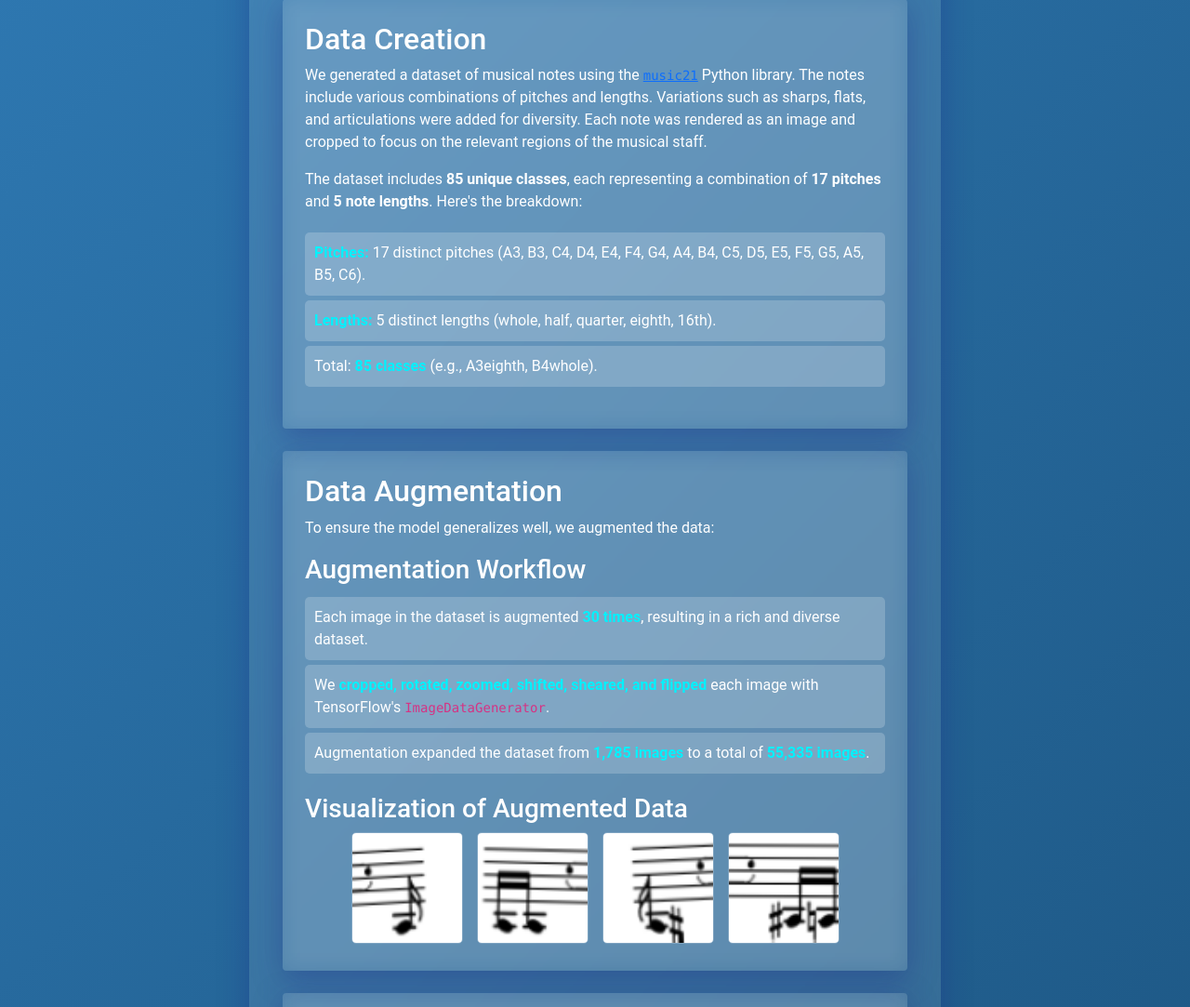
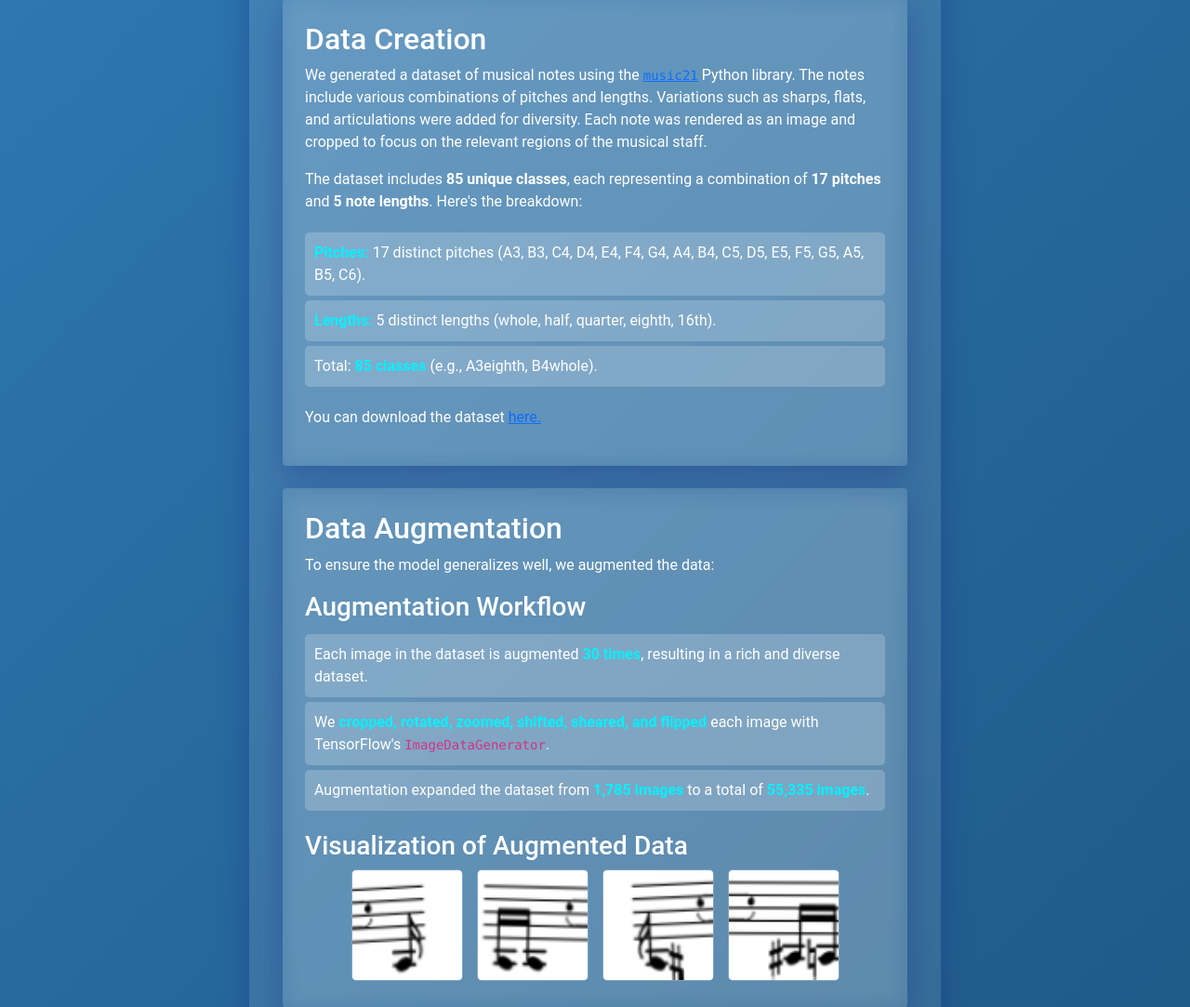
Before and after one commit to dongim04/musical-note-classifier, a Flask app: page /about in a window 1280 px wide. Shown: the part 2172-3255 px from the top of the page at 93% size. Run offline with Flask 2, Linux system fonts and the light colour scheme.

Commit message:
add link to the dataset

```diff
--- a/templates/about.html
+++ b/templates/about.html
@@ -169,6 +169,7 @@
                         <li><strong>Lengths:</strong> 5 distinct lengths (whole, half, quarter, eighth, 16th).</li>
                         <li>Total: <strong>85 classes</strong> (e.g., A3eighth, B4whole).</li>
                     </ul>
+                    <p> You can download the dataset <a href="https://huggingface.co/datasets/dongim04/augmented_musical_note_dataset">here.</a></p>
                 </div>
 
                 <!-- Data Augmentation -->
```
